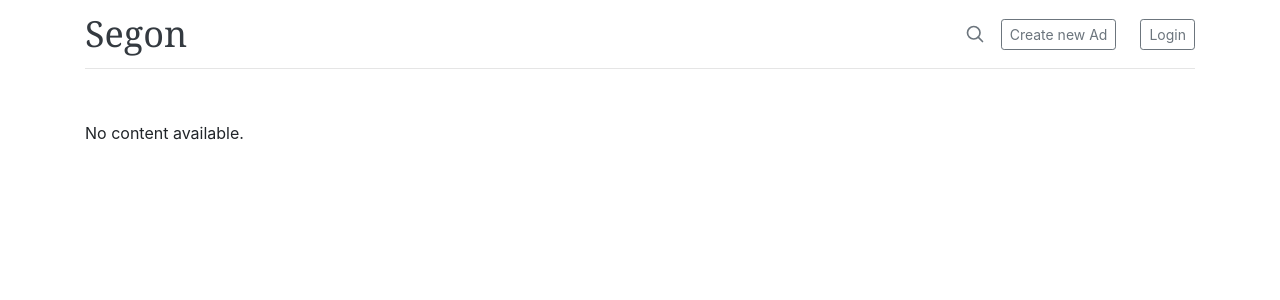
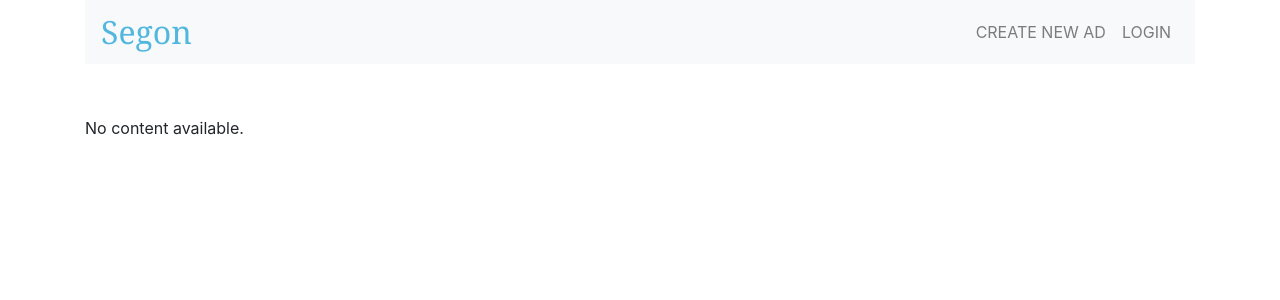
Before and after one commit to bezunesh/classified-ad, a Django app: template ad/templates/ad/index.html in a window 1280 px wide. Shown: the top 300 px of the page. Run offline with Django 3.2, Linux system fonts and the light colour scheme; the template is opened without the code that fills it, so the values that code supplies are empty; some libraries are stand-ins or nearby versions.

Commit message:
added more styles

```diff
--- a/ad/static/ad/style.css
+++ b/ad/static/ad/style.css
@@ -2,7 +2,24 @@
   line-height: 1;
   border-bottom: 1px solid #e5e5e5;
 }
-
+.navbar-logo {
+  font-family: "Playfair Display", Georgia, "Times New Roman", serif/*rtl:Amiri, Georgia, "Times New Roman", serif*/;
+  font-size: 2rem;
+  color: #51b7de;
+  text-decoration: none;
+}
+h4 {
+  color: #51b7de;
+}
+a:hover {
+  text-decoration: none;
+}
+a {
+  color: #808f9e;
+}
+.nav-link {
+  color: #000000!
+}
 .blog-header-logo {
   font-family: "Playfair Display", Georgia, "Times New Roman", serif/*rtl:Amiri, Georgia, "Times New Roman", serif*/;
   font-size: 2.25rem;
@@ -101,7 +118,7 @@ h1, h2, h3, h4, h5, h6 {
 }
 /*****/
 .category-header {
-	background-color: #ddd;
+	background-color: #f3f3f3;
 	padding: 0.5rem;
 }
 
--- a/ad/templates/ad/index.html
+++ b/ad/templates/ad/index.html
@@ -5,11 +5,11 @@
             <div class="row g-0 border rounded  flex-md-row mb-4 mr-0 ml-0">
             {% for category, posts in cat_posts.items %}
                 <div class="col-md-6">
-                    <div class="col p-4 d-flex flex-column position-static">
-                      <h4 class="category-header">{{ category.name }}</h4>
+                    <div class="col pt-4 pl-0 pr-0  d-flex flex-column position-static">
+                      <h4 class="category-header bg-light">{{ category.name }}</h4>
                          <ul>
                             {% for post in posts %}
-                                <li><a href="{% url 'ad:post' post.id %}">{{ post.title }}</a></li>
+                                <li><a  class="post-link" href="{% url 'ad:post' post.id %}">{{ post.title }}</a></li>
                             {% endfor %}
                          </ul>
                     </div>
--- a/ad/templates/base.html
+++ b/ad/templates/base.html
@@ -4,38 +4,51 @@
 <head>
 	<title> Segon - Classified ads </title>
 	<meta name="viewport" content="width=device-width, initial-scale=1">
+  <link rel="stylesheet" type="text/css" href="{% static 'ad/bootstrap-4.5.3-dist/css/bootstrap.min.css' %}">
 	<link rel="stylesheet" type="text/css" href="{% static 'ad/style.css' %}">
-	<link rel="stylesheet" type="text/css" href="{% static 'ad/bootstrap-4.5.3-dist/css/bootstrap.min.css' %}">
+
 </head>
 <body>
 	<div class="container">
-		<header class="blog-header py-3">
-        <div class="row flex-nowrap justify-content-between align-items-center">
-          <div class="col-4">
-            <a class="blog-header-logo text-dark" href="/ad/">Segon</a>
-          </div>
-          <div class="col-4 d-flex justify-content-end align-items-center">
-            <a class="text-muted" href="#">
-              <svg xmlns="http://www.w3.org/2000/svg" width="20" height="20" viewBox="0 0 24 24" fill="none" stroke="currentColor" stroke-width="2" stroke-linecap="round" stroke-linejoin="round" class="mx-3"><circle cx="10.5" cy="10.5" r="7.5"></circle><line x1="21" y1="21" x2="15.8" y2="15.8"></line></svg>
-            </a>
-            <a class="btn btn-sm btn-outline-secondary mr-4" href="/ad/createAd">Create new Ad</a>
+		<header >
+      <nav class="navbar navbar-expand-lg navbar-light bg-light">
+        <a class="navbar-logo" href="/">Segon</a>
+        <button class="navbar-toggler collapsed" type="button"
+          data-toggle="collapse" data-target="#navbarSupportedContent"
+          aria-controls="navbarSupportedContent" aria-expanded="false"
+          aria-label="Toggle navigation">
+          <span class="navbar-toggler-icon"></span>
+        </button>
+
+        <div class="navbar-collapse collapse justify-content-end" id="navbarSupportedContent" style="">
+          <ul class="navbar-nav">
+            <li class="nav-item">
+              <a class="nav-link" href="{% url 'ad:create-ad' %}">{{ 'Create new Ad'|upper }}</a>
+            </li>
             {% if user.is_authenticated %}
-                <a class="btn btn-sm btn-outline-secondary" href="{% url 'ad:profile' user.id %}">Profile</a>
-                <a class="btn btn-sm btn-outline-secondary" href="{% url 'ad:logout' %}">Log Out</a>
+              <li class="nav-item">
+                <a class="nav-link" href="{% url 'ad:profile' user.id %}">{{ 'Profile'|upper}}</a>
+              </li>
+              <li class="nav-item">
+                <a class="nav-link" href="{% url 'ad:logout' %}">{{ 'Log Out'|upper}}</a>
+              </li>
             {% else %}
-               <a class="btn btn-sm btn-outline-secondary" href="{% url 'ad:login' %}">Login</a>
+              <li class="nav-item">
+                  <a class="nav-link" href="{% url 'ad:login' %}">{{ 'Login'|upper}}</a>
+              </li>
             {% endif %}
-
-          </div>
+            </li>
+          </ul>
         </div>
-      </header>
+      </nav>
+    </header>
 
       {% block sidebar %}
       <div class="nav-scroller py-1 mb-2">
         {% if nav_categories %}
       <nav class="nav d-flex">
           {% for category in nav_categories %}
-            <a class="p-2 link-secondary" href="{% url 'ad:category' category.id %}"> {{ category.name }} |</a>
+            <a class="pt-3 link-secondary " href="{% url 'ad:category' category.id %}"> {{ category.name }} |&nbsp;&nbsp;</a>
           {% endfor %}
       </nav>
        {% endif %}
```
